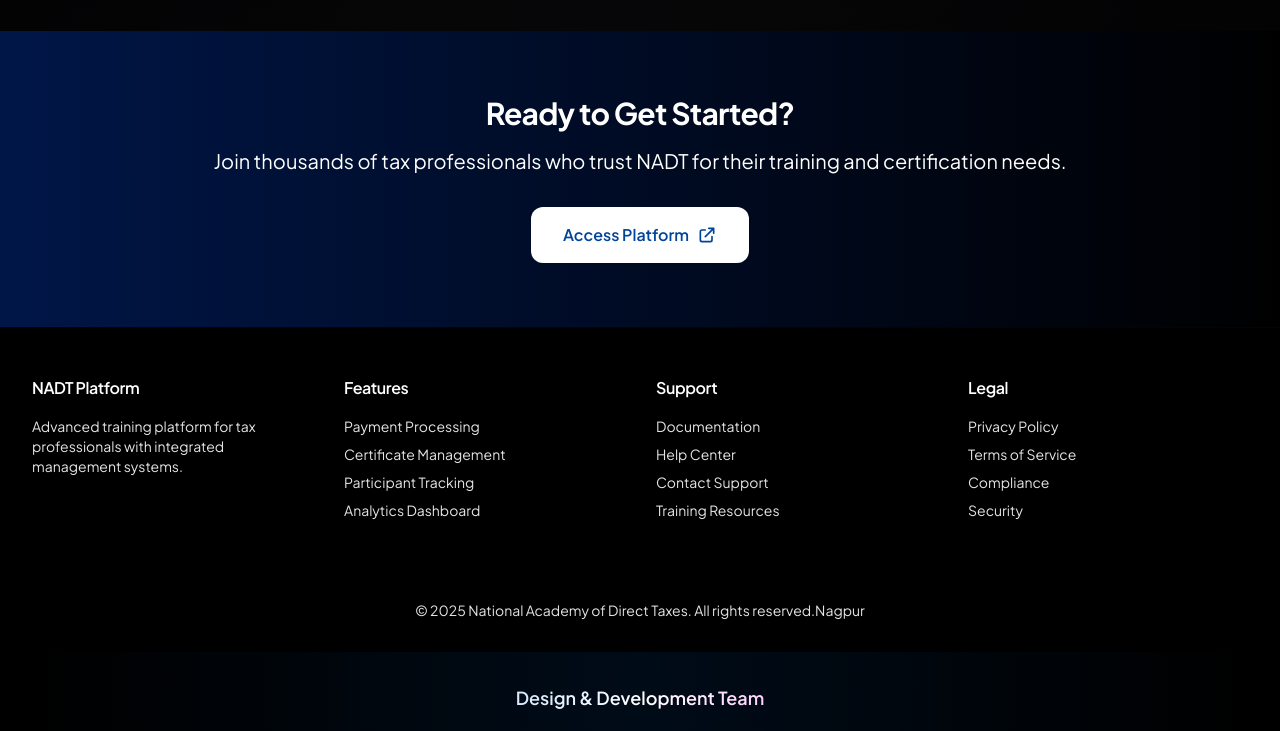
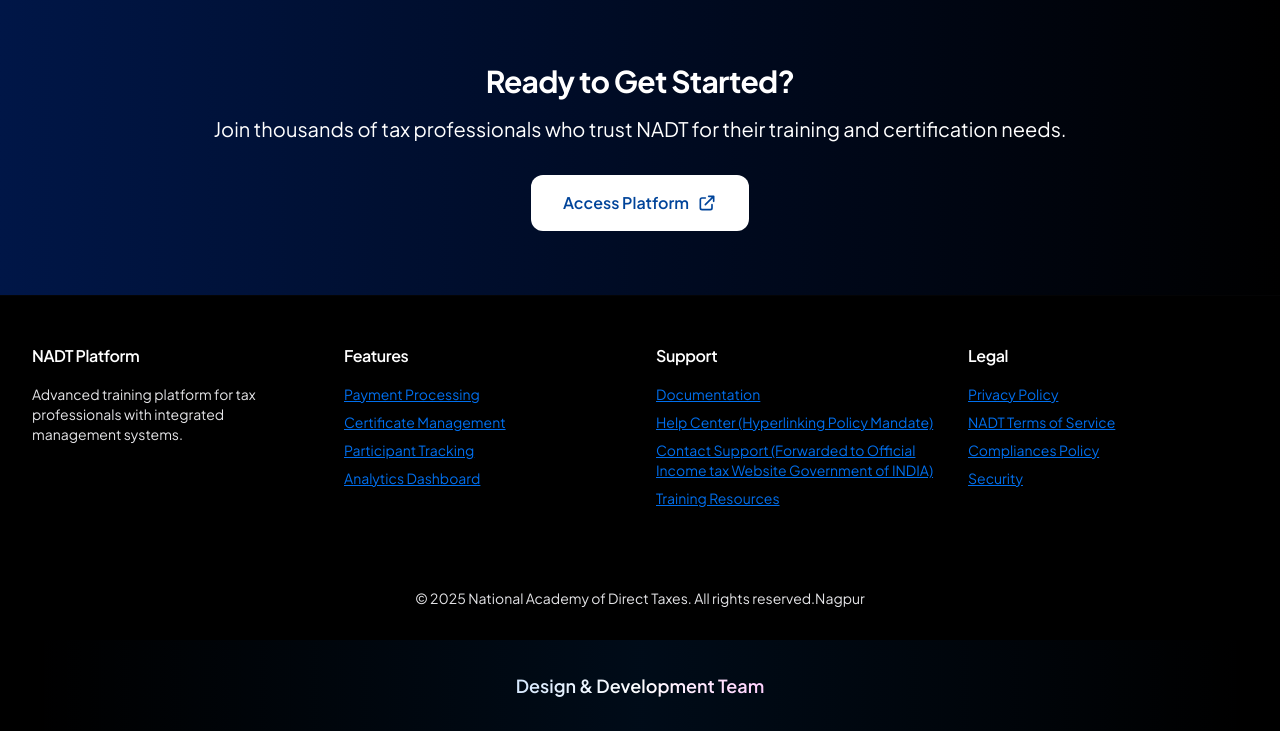
Before and after one commit to mayankcharde/final-nadt, a React (Vite) app in the folder frontend/: page / in a window 1280 px wide. Shown: the part 1097-1828 px from the top of the page. Built offline with nearby package versions, Linux system fonts and the light colour scheme; no server answers; a web font is replaced by a local one.

Commit message:
link addon

```diff
--- a/frontend/src/components/LandingPage.jsx
+++ b/frontend/src/components/LandingPage.jsx
@@ -47,11 +47,13 @@
 
     const handleLearnMore = () => {
         window.open('https://www.nadt.gov.in/BannerPage.aspx', '_blank');
+    };    const handleAccessPlatform = () => {
+        window.open('https://www.nadt.gov.in/BannerPage.aspx', '_blank');
     };
 
-    const handleAccessPlatform = () => {
-        window.open('https://www.nadt.gov.in/BannerPage.aspx', '_blank');
-    };
+
+
+
 
     const handleCoursesClick = () => {
         const token = localStorage.getItem('token');
@@ -170,8 +172,8 @@
                             National Academy of Direct Taxes
                         </h1>
                         <p className="text-xl md:text-2xl text-gov-surface-200 max-w-3xl mx-auto leading-relaxed">
-                            Advanced training platform for tax professionals with integrated
-                            payment processing, certificate management, and compliance tracking.
+                            Advanced training platform for tax professionals with integrated management
+systems.
                         </p>
                         <div className="flex flex-col sm:flex-row gap-6 justify-center">
                             <button
@@ -306,50 +308,94 @@
 
             {/* Footer */}
             <footer className="bg-black text-gov-surface-200 py-12 border-t border-gov-border/20">
-                <div className="max-w-7xl mx-auto px-4 sm:px-6 lg:px-8">
-                    <div className="grid grid-cols-2 md:grid-cols-4 gap-8">
+                <div className="max-w-7xl mx-auto px-4 sm:px-6 lg:px-8">                    <div className="grid grid-cols-2 md:grid-cols-4 gap-8">
                         <div>
-                            <h3 className="text-white font-semibold mb-4 cursor-pointer hover:text-gov-primary-400 transition-colors">
+                            <h3 onClick={() => window.open('https://drive.google.com/file/d/1s60yqbCf24YZiVA26BnEQbkGW6HKdMLJ/preview', '_blank')} className="text-white font-semibold mb-4 cursor-pointer hover:text-gov-primary-400 transition-colors">
                                 NADT Platform
                             </h3>
-                            <p className="text-sm cursor-pointer hover:text-gov-primary-400 transition-colors">
+                            <p className="text-sm cursor-default">
                                 Advanced training platform for tax professionals with integrated management systems.
                             </p>
                         </div>
                         <div>
-                            <h3 className="text-white font-semibold mb-4 cursor-pointer hover:text-gov-primary-400 transition-colors">
+                            <h3 onClick={() => navigate('/features')} className="text-white font-semibold mb-4 cursor-pointer hover:text-gov-primary-400 transition-colors">
                                 Features
                             </h3>
                             <ul className="space-y-2 text-sm">
-                                {["Payment Processing", "Certificate Management", "Participant Tracking", "Analytics Dashboard"].map((item) => (
-                                    <li key={item} className="cursor-pointer hover:text-gov-primary-400 transition-colors">
-                                        {item}
-                                    </li>
-                                ))}
+                                <li>
+                                    <a href="https://razorpay.com/docs/api/payments/" target="_blank" rel="noopener noreferrer" className="hover:text-gov-primary-400 transition-colors underline">
+                                        Payment Processing
+                                    </a>
+                                </li>
+                                <li>
+                                    <a href="https://pptr.dev/api" target="_blank" rel="noopener noreferrer" className="hover:text-gov-primary-400 transition-colors underline">
+                                        Certificate Management
+                                    </a>
+                                </li>
+                                <li>
+                                    <a href="https://www.mongodb.com/docs/manual/core/document/" target="_blank" rel="noopener noreferrer" className="hover:text-gov-primary-400 transition-colors underline">
+                                        Participant Tracking
+                                    </a>
+                                </li>
+                                <li>
+                                    <a href="https://recharts.org/en-US" target="_blank" rel="noopener noreferrer" className="hover:text-gov-primary-400 transition-colors underline">
+                                        Analytics Dashboard
+                                    </a>
+                                </li>
                             </ul>
                         </div>
                         <div>
-                            <h3 className="text-white font-semibold mb-4 cursor-pointer hover:text-gov-primary-400 transition-colors">
+                            <h3 onClick={() => navigate('/support')} className="text-white font-semibold mb-4 cursor-pointer hover:text-gov-primary-400 transition-colors">
                                 Support
                             </h3>
                             <ul className="space-y-2 text-sm">
-                                {["Documentation", "Help Center", "Contact Support", "Training Resources"].map((item) => (
-                                    <li key={item} className="cursor-pointer hover:text-gov-primary-400 transition-colors">
-                                        {item}
-                                    </li>
-                                ))}
+                                <li>
+                                    <a href="https://www.nadt.gov.in/Privacy.aspx" target="_blank" rel="noopener noreferrer" className="hover:text-gov-primary-400 transition-colors underline">
+                                        Documentation
+                                    </a>
+                                </li>
+                                <li>
+                                    <a href="https://www.nadt.gov.in/Hyperlinking.aspx" target="_blank" rel="noopener noreferrer" className="hover:text-gov-primary-400 transition-colors underline">
+                                        Help Center (Hyperlinking Policy Mandate)
+                                    </a>
+                                </li>
+                                <li>
+                                    <a href="https://incometaxindia.gov.in/Pages/default.aspx" target="_blank" rel="noopener noreferrer" className="hover:text-gov-primary-400 transition-colors underline">
+                                        Contact Support (Forwarded to Official Income tax Website Government of INDIA)
+                                    </a>
+                                </li>
+                                <li>
+                                    <a href="https://www.nadt.gov.in/ViewContent.aspx?442" target="_blank" rel="noopener noreferrer" className="hover:text-gov-primary-400 transition-colors underline">
+                                        Training Resources
+                                    </a>
+                                </li>
                             </ul>
                         </div>
                         <div>
-                            <h3 className="text-white font-semibold mb-4 cursor-pointer hover:text-gov-primary-400 transition-colors">
+                            <h3 onClick={() => navigate('/legal')} className="text-white font-semibold mb-4 cursor-pointer hover:text-gov-primary-400 transition-colors">
                                 Legal
                             </h3>
                             <ul className="space-y-2 text-sm">
-                                {["Privacy Policy", "Terms of Service", "Compliance", "Security"].map((item) => (
-                                    <li key={item} className="cursor-pointer hover:text-gov-primary-400 transition-colors">
-                                        {item}
-                                    </li>
-                                ))}
+                                <li>
+                                    <a href="https://www.nadt.gov.in/Privacy.aspx" target="_blank" rel="noopener noreferrer" className="hover:text-gov-primary-400 transition-colors underline">
+                                        Privacy Policy
+                                    </a>
+                                </li>
+                                <li>
+                                    <a href="https://nadt.gov.in/writereaddata/MenuContentImages/Joining%20Guidelines%20final638245976831969251.pdf" target="_blank" rel="noopener noreferrer" className="hover:text-gov-primary-400 transition-colors underline">
+                                        NADT Terms of Service
+                                    </a>
+                                </li>
+                                <li>
+                                    <a href="https://nadtlms.codetrade.in/" target="_blank" rel="noopener noreferrer" className="hover:text-gov-primary-400 transition-colors underline">
+                                        Compliances Policy
+                                    </a>
+                                </li>
+                                <li>
+                                    <a href="https://www.myadt.com/" target="_blank" rel="noopener noreferrer" className="hover:text-gov-primary-400 transition-colors underline">
+                                        Security
+                                    </a>
+                                </li>
                             </ul>
                         </div>
                     </div>
```
